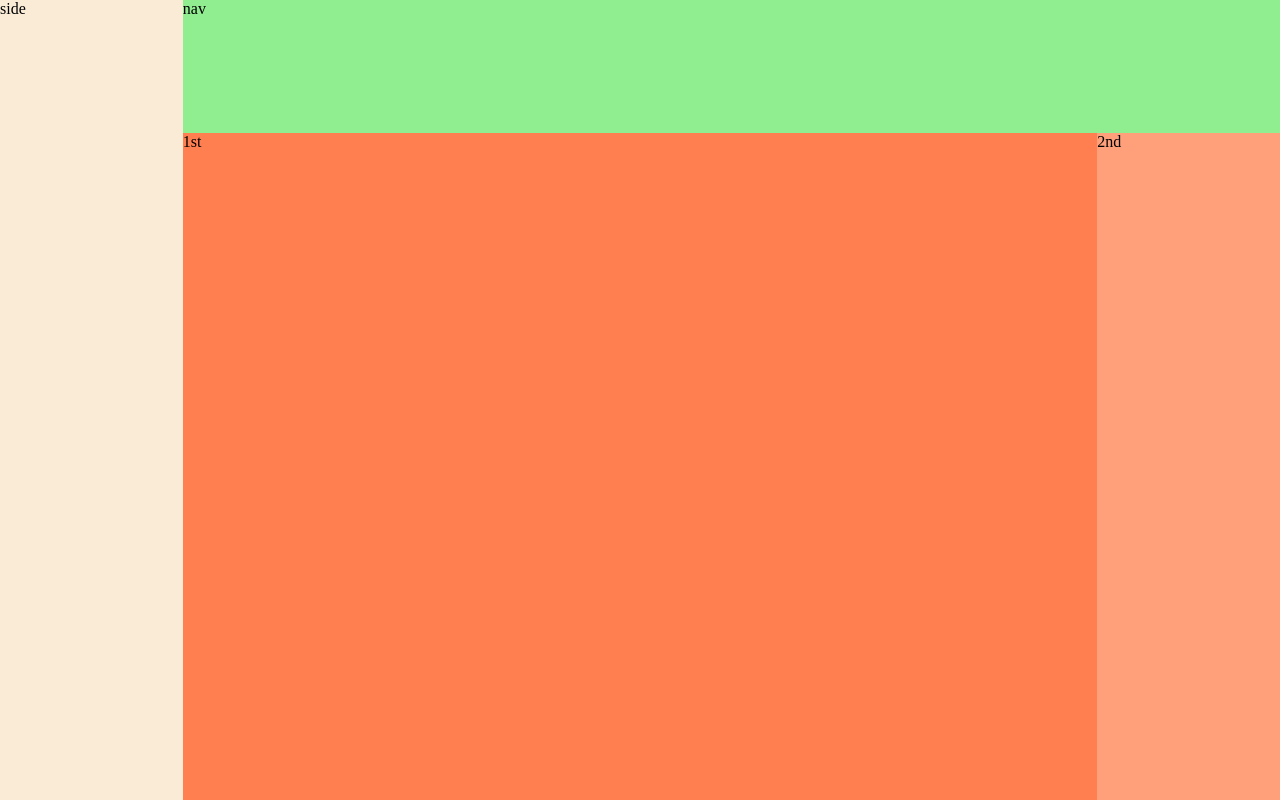
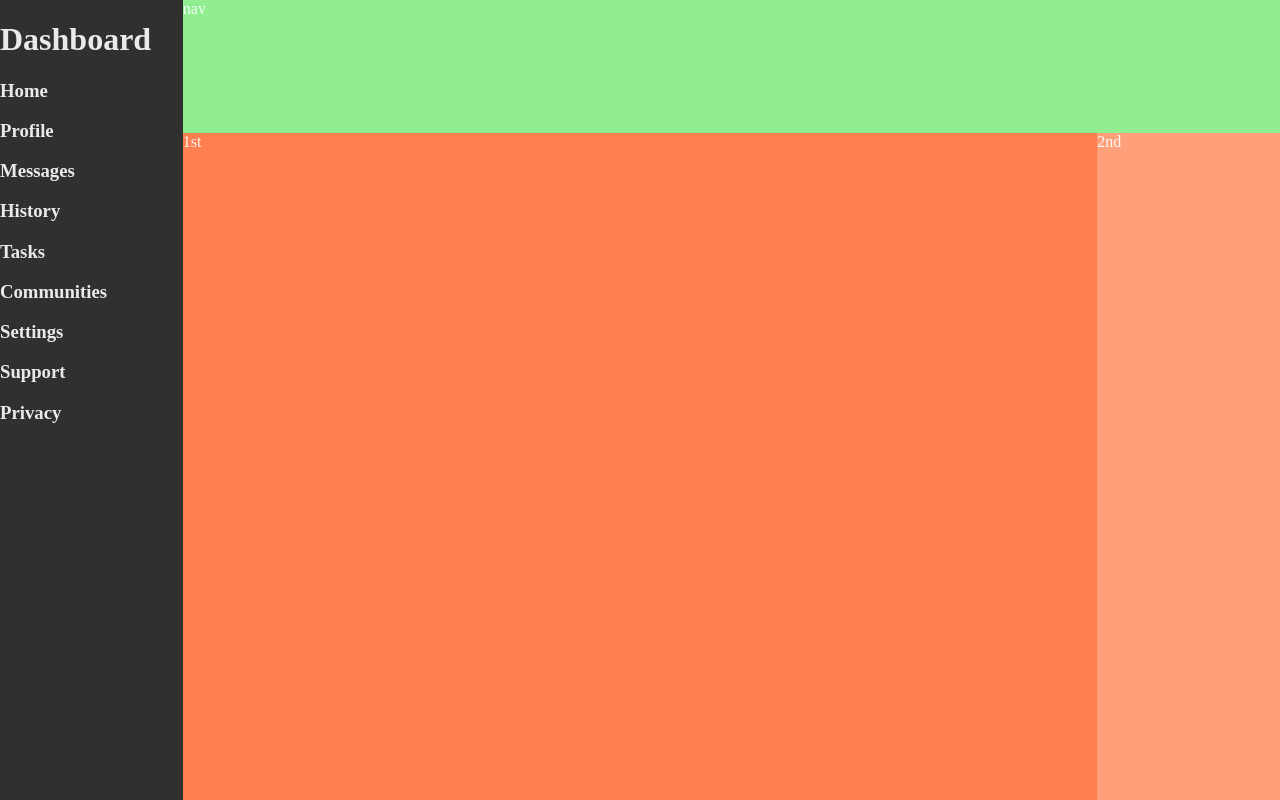
Before and after one commit to jbusomm/dashboard-project, a plain HTML site: page index.html in a window 1280 px wide. Drawn offline with Linux system fonts and the light colour scheme.

Commit message:
Add sidebar html and create svg folder

```diff
--- a/index.html
+++ b/index.html
@@ -8,7 +8,24 @@
   </head>
   <body>
     <div class="container">
-      <aside>side</aside>
+      <aside>
+        <div class="dash-title">
+          <h1>Dashboard</h1>
+        </div>
+        <div class="dash-buttons">
+          <h3>Home</h3>
+          <h3>Profile</h3>
+          <h3>Messages</h3>
+          <h3>History</h3>
+          <h3>Tasks</h3>
+          <h3>Communities</h3>
+          <div class="dash-secondary-buttons">
+            <h3>Settings</h3>
+            <h3>Support</h3>
+            <h3>Privacy</h3>
+          </div>
+        </div>
+      </aside>
       <main>
         <nav>nav</nav>
         <div>1st</div>
--- a/style.css
+++ b/style.css
@@ -358,6 +358,7 @@ body {
 
 body {
   background-color: rgb(81, 121, 157);
+  color: rgba(255, 255, 255, 0.9);
 }
 
 .container {
@@ -367,7 +368,7 @@ body {
 }
 
 aside {
-  background-color: antiquewhite;
+  background-color: rgb(48, 48, 48);
   height: 100%;
 }
 
```
Also changed, not shown: svgs/CV_Jan_Busom_Rodríguez.svg (added).
